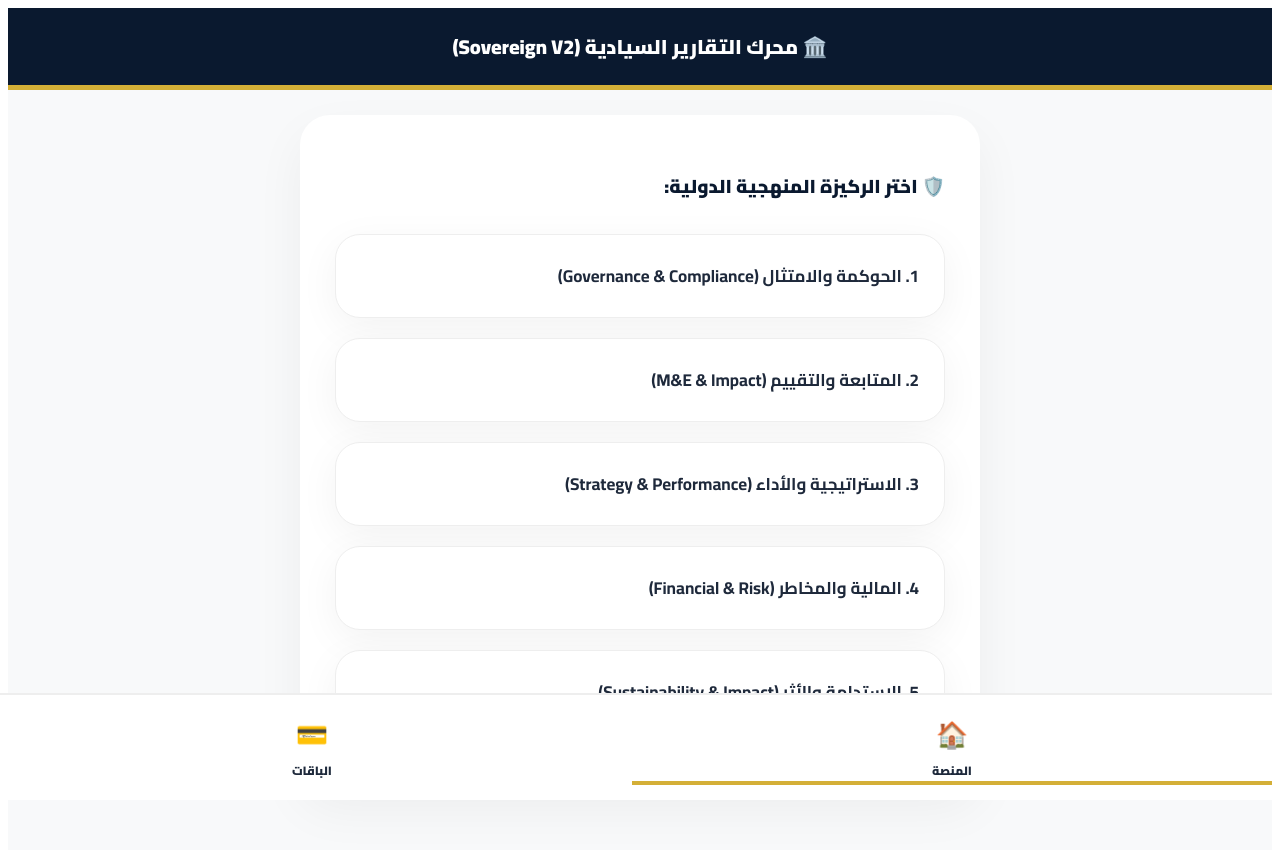
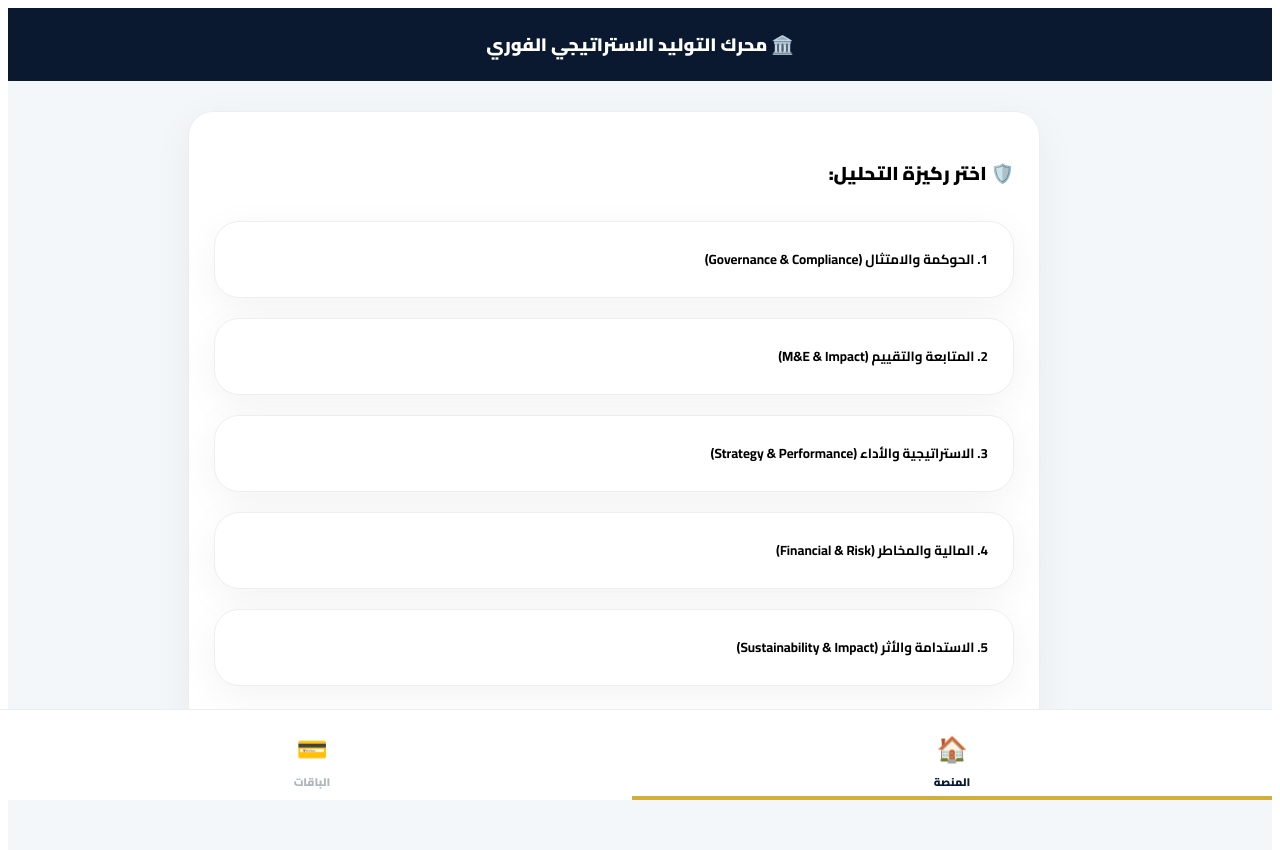
Before and after one commit to al-mansoour-ai/al-mansoooour-ai, a Next.js app: page / in a window 1280 px wide. Shown: the top 850 px of the page. Built offline with nearby package versions, Linux system fonts and the light colour scheme.

Commit message:
Update index.js

```diff
--- a/pages/index.js
+++ b/pages/index.js
@@ -1,50 +1,64 @@
 import React, { useState, useEffect } from 'react';
 import Head from 'next/head';
-// استيراد البيانات من الملف الموجود في نفس المجلد
 import engineData from './sovereign_engine.json';
 
-export default function SovereignMasterPlatform() {
+export default function SovereignAutoGenerator() {
   const [activeTab, setActiveTab] = useState('platform');
   const [currentStep, setCurrentStep] = useState(0);
   const [selectedPillar, setSelectedPillar] = useState(null);
   const [selectedTrack, setSelectedTrack] = useState(null);
+  const [formData, setFormData] = useState({});
+  const [showFinalReport, setShowFinalReport] = useState(false);
   const [isClient, setIsClient] = useState(false);
 
   useEffect(() => { setIsClient(true); }, []);
   if (!isClient) return null;
 
+  // محرك الصياغة الاستشارية التلقائي
+  const renderProfessionalAnalysis = (question, answer) => {
+    if (!answer || answer.trim() === "") return "لا توجد بيانات كافية للتحليل.";
+    // صياغة استنتاجية بسيطة تحاكي الذكاء الاصطناعي
+    const templates = [
+      `بناءً على المعطيات المرصودة بشأن (${question})، تبين أن هناك ${answer}. وهذا يستوجب مراجعة استراتيجية لضمان الامتثال المعياري.`,
+      `تشير البيانات الميدانية المتعلقة بـ (${question}) إلى وجود (${answer})، مما يستدعي تدخلًا تطويريًا لرفع كفاءة الأداء المؤسسي.`,
+      `من خلال فحص (${question})، تم رصد أن (${answer}). نوصي بتعزيز نقاط القوة ومعالجة الفجوات المذكورة وفق الجدول الزمني.`
+    ];
+    // اختيار قالب عشوائي ليعطي انطباع التنوع في التقرير
+    return templates[Math.floor(Math.random() * templates.length)];
+  };
+
   return (
-    <div dir="rtl" style={{ backgroundColor: "#f8f9fa", minHeight: "100vh", paddingBottom: "110px" }}>
+    <div dir="rtl" style={{ backgroundColor: "#f4f7f9", minHeight: "100vh", paddingBottom: "110px" }}>
       <Head>
-        <title>منصة المنصور السيادية</title>
+        <title>منصة المنصور - التوليد التلقائي</title>
         <link href="https://fonts.googleapis.com/css2?family=Cairo:wght@400;700;900&display=swap" rel="stylesheet" />
       </Head>
 
       <style>{`
-        * { font-family: 'Cairo', sans-serif !important; color: #1e293b; }
-        .card { background:white; padding:25px; border-radius:25px; box-shadow:0 10px 40px rgba(0,0,0,0.05); margin-bottom:20px; border:1px solid #eee; cursor:pointer; text-align:right; width:100%; transition: 0.3s; }
-        .card:hover { border-color: #d4af37; background: #fffdf5; transform: translateY(-3px); }
-        .hint { background:#f0fdf4; border-right:5px solid #22c55e; padding:15px; border-radius:12px; margin-bottom:15px; font-size:14px; color:#166534; line-height: 1.6; }
-        .nav-link { flex: 1; border: none; background: none; color: #adb5bd; padding: 15px 0; cursor: pointer; }
-        .nav-link.active { color: #0a192f; border-bottom: 4px solid #d4af37; font-weight: 900; }
-        @media print { .no-print { display: none !important; } }
+        * { font-family: 'Cairo', sans-serif !important; }
+        .card { background:white; padding:25px; border-radius:25px; box-shadow:0 10px 40px rgba(0,0,0,0.05); margin-bottom:20px; border:1px solid #eee; cursor:pointer; width:100%; text-align:right; }
+        .executive-report { background: #fff; padding: 50px; border-radius: 10px; min-height: 297mm; position: relative; }
+        .gold-border { border-top: 10px solid #d4af37; border-bottom: 10px solid #0a192f; }
+        .section-title { color: #d4af37; border-right: 5px solid #0a192f; padding-right: 15px; margin: 30px 0 15px 0; font-weight: 900; }
+        .nav-btn { flex: 1; border: none; background: none; color: #adb5bd; padding: 15px 0; cursor: pointer; }
+        .nav-btn.active { color: #0a192f; border-bottom: 4px solid #d4af37; font-weight: 900; }
+        @media print { .no-print { display: none !important; } .executive-report { padding: 0; box-shadow: none; } }
       `}</style>
 
-      <div className="no-print" style={{ background: "#0a192f", color: "white", padding: "20px", textAlign: "center", borderBottom: "5px solid #d4af37" }}>
-        <h2 style={{ fontSize: "20px", fontWeight: 900, margin: 0, color: "white" }}>🏛️ محرك التقارير السيادية (Sovereign V2)</h2>
+      {/* الهيدر العلوي */}
+      <div className="no-print" style={{ background: "#0a192f", color: "white", padding: "20px", textAlign: "center" }}>
+        <h2 style={{ fontSize: "18px", fontWeight: 900, margin: 0 }}>🏛️ محرك التوليد الاستراتيجي الفوري</h2>
       </div>
 
-      <main style={{ maxWidth: "680px", margin: "25px auto", padding: "0 15px" }}>
-        {activeTab === 'platform' && (
-          <div style={{ background: "white", padding: "35px", borderRadius: "30px", boxShadow: "0 20px 50px rgba(0,0,0,0.05)" }}>
+      <main style={{ maxWidth: "800px", margin: "30px auto", padding: "0 20px" }}>
 
+        {activeTab === 'platform' && !showFinalReport && (
+          <div className="card">
             {currentStep === 0 && (
               <>
-                <h3 style={{ fontWeight: 900, color: "#0a192f", marginBottom: "30px" }}>🛡️ اختر الركيزة المنهجية الدولية:</h3>
+                <h3 style={{ fontWeight: 900, marginBottom: "30px" }}>🛡️ اختر ركيزة التحليل:</h3>
                 {engineData?.pillars?.map(p => (
-                  <button key={p.id} onClick={() => { setSelectedPillar(p); setCurrentStep(1); }} className="card">
-                    <b style={{ fontSize: "17px" }}>{p.name}</b>
-                  </button>
+                  <button key={p.id} onClick={() => { setSelectedPillar(p); setCurrentStep(1); }} className="card"><b>{p.name}</b></button>
                 ))}
               </>
             )}
@@ -52,16 +66,10 @@ export default function SovereignMasterPlatform() {
             {currentStep === 1 && selectedPillar && (
               <>
                 <h3 style={{ color: "#d4af37", fontWeight: 900 }}>{selectedPillar.name}</h3>
-                {selectedPillar.tracks?.length > 0 ? (
-                  selectedPillar.tracks.map(t => (
-                    <button key={t.id} onClick={() => { setSelectedTrack(t); setCurrentStep(2); }} className="card">
-                      <b>{t.name}</b>
-                    </button>
-                  ))
-                ) : (
-                  <div className="card" style={{ cursor: "default", color: "#666" }}>قريباً سيتم تفعيل كافة مسارات هذه الركيزة...</div>
-                )}
-                <button onClick={() => setCurrentStep(0)} style={{ width: "100%", padding: "15px", borderRadius: "12px", border: "1px solid #eee", background: "none" }}>تراجع للركائز</button>
+                {selectedPillar.tracks?.map(t => (
+                  <button key={t.id} onClick={() => { setSelectedTrack(t); setCurrentStep(2); }} className="card"><b>{t.name}</b></button>
+                ))}
+                <button onClick={() => setCurrentStep(0)} style={{ width: "100%", padding: "15px", borderRadius: "15px", border: "1px solid #ddd" }}>تراجع</button>
               </>
             )}
 
@@ -69,39 +77,69 @@ export default function SovereignMasterPlatform() {
               <>
                 <h3 style={{ color: "#0a192f", fontWeight: 900, marginBottom: "30px" }}>{selectedTrack.name}</h3>
                 {selectedTrack.questions?.map((q, idx) => (
-                  <div key={idx} style={{ marginBottom: "40px" }}>
-                    <label style={{ fontWeight: 900, display: "block", marginBottom: "12px", fontSize: "16px" }}>{idx + 1}. {q.q}</label>
-                    <div className="hint">💡 مثال استرشادي: {q.example}</div>
-                    <textarea rows="5" style={{ width: "100%", padding: "18px", borderRadius: "18px", border: "1px solid #cbd5e1", fontSize: "15px", boxSizing: "border-box" }} placeholder="أدخل البيانات الميدانية هنا..."></textarea>
+                  <div key={idx} style={{ marginBottom: "35px" }}>
+                    <label style={{ fontWeight: 900, display: "block", marginBottom: "10px" }}>{idx + 1}. {q.q}</label>
+                    <textarea
+                      onChange={(e) => setFormData({...formData, [`${selectedTrack.id}_${idx}`]: e.target.value})}
+                      rows="4"
+                      style={{ width: "100%", padding: "15px", borderRadius: "15px", border: "1px solid #cbd5e1", fontSize: "15px" }}
+                      placeholder="صف الواقع الميداني هنا..."
+                    />
                   </div>
                 ))}
                 <div style={{ display: "flex", gap: "15px" }}>
-                  <button onClick={() => setCurrentStep(1)} style={{ flex: 1, padding: "20px", borderRadius: "15px", background: "#f1f5f9", fontWeight: 700, border: "none" }}>السابق</button>
-                  <button onClick={() => window.print()} style={{ flex: 2, padding: "20px", background: "#d4af37", color: "#0a192f", borderRadius: "15px", fontWeight: 900, border: "none" }}>توليد التقرير النهائي 📄</button>
+                  <button onClick={() => setCurrentStep(1)} style={{ flex: 1, padding: "20px", borderRadius: "15px", background: "#f1f5f9", border: "none" }}>السابق</button>
+                  <button onClick={() => setShowFinalReport(true)} style={{ flex: 2, padding: "20px", background: "#d4af37", color: "#0a192f", borderRadius: "15px", fontWeight: 900, border: "none" }}>توليد التقرير الجاهز 📄</button>
                 </div>
               </>
             )}
           </div>
         )}
 
-        {activeTab === 'pricing' && (
-          <div style={{ background: "white", padding: "40px", borderRadius: "30px", textAlign: "center" }}>
-            <h3 style={{ fontWeight: 900, color: "#0a192f", fontSize: "24px" }}>💰 اشتراكات النخبة الاستراتيجية</h3>
-            <div style={{ border: "2px solid #d4af37", padding: "30px", borderRadius: "25px", margin: "30px 0", background: "#fffdf5" }}>
-              <h4 style={{ margin: 0, fontSize: "22px" }}>باقة الاحتراف (Pro)</h4>
-              <div style={{ fontSize: "36px", fontWeight: 900, color: "#d4af37", margin: "15px 0" }}>$29 <small style={{ fontSize: "14px" }}>/ شهر</small></div>
-              <button style={{ width: "100%", background: "#0a192f", color: "white", padding: "18px", borderRadius: "15px", border: "none", fontWeight: 900 }}>اشترك الآن</button>
+        {/* شاشة التقرير النهائي (الجاهز) */}
+        {showFinalReport && (
+          <div className="executive-report gold-border">
+            <div style={{ textAlign: "left", fontSize: "12px", color: "#666" }}>التاريخ: {new Date().toLocaleDateString('ar-YE')}</div>
+            <div style={{ textAlign: "center", marginBottom: "50px" }}>
+              <h1 style={{ color: "#0a192f", fontWeight: 900, margin: 0, fontSize: "28px" }}>تقرير تشخيصي استراتيجي</h1>
+              <div style={{ width: "100px", height: "4px", background: "#d4af37", margin: "10px auto" }}></div>
+              <p style={{ fontWeight: 700 }}>مسار التحليل: {selectedTrack.name}</p>
+            </div>
+
+            <h3 className="section-title">1. الملخص التنفيذي (Executive Summary)</h3>
+            <p>بناءً على عملية المتابعة والتقييم الميدانية، تم فحص مجموعة من المؤشرات المنهجية ضمن ركيزة ({selectedPillar.name}). تهدف هذه المخرجات إلى تقديم رؤية واضحة لصناع القرار حول مستوى الأداء والتحديات القائمة.</p>
+
+            <h3 className="section-title">2. المخرجات والتحليل الفني</h3>
+            {selectedTrack.questions.map((q, idx) => (
+              <div key={idx} style={{ marginBottom: "25px" }}>
+                <h4 style={{ margin: "0 0 5px 0", color: "#334155" }}>● {q.q}</h4>
+                <div style={{ padding: "15px", background: "#f8fafc", borderRadius: "8px", fontSize: "15px", color: "#1e293b", borderRight: "3px solid #d4af37" }}>
+                  {renderProfessionalAnalysis(q.q, formData[`${selectedTrack.id}_${idx}`])}
+                </div>
+              </div>
+            ))}
+
+            <h3 className="section-title">3. التوصيات الاستراتيجية</h3>
+            <ul style={{ lineHeight: "2" }}>
+              <li>تفعيل نظام الرقابة الصارمة على المؤشرات التي أظهرت انحرافاً.</li>
+              <li>تعزيز التدريب التخصصي للكوادر في الجوانب الضعيفة المرصودة.</li>
+              <li>أتمتة الدورة المستندية لضمان سرعة الاستجابة وشفافية البيانات.</li>
+            </ul>
+
+            <div className="no-print" style={{ marginTop: "50px", display: "flex", gap: "10px" }}>
+              <button onClick={() => setShowFinalReport(false)} style={{ flex: 1, padding: "15px", background: "#eee", borderRadius: "10px", border: "none" }}>تعديل البيانات</button>
+              <button onClick={() => window.print()} style={{ flex: 2, padding: "15px", background: "#0a192f", color: "white", borderRadius: "10px", border: "none", fontWeight: 900 }}>طباعة التقرير / حفظ PDF</button>
             </div>
           </div>
         )}
       </main>
 
-      <nav className="no-print" style={{ position: "fixed", bottom: 0, width: "100%", height: "90px", background: "white", display: "flex", borderTop: "2px solid #eee", zIndex: 1000, paddingBottom: "15px" }}>
-        <button onClick={() => { setActiveTab('platform'); setCurrentStep(0); }} className={`nav-link ${activeTab === 'platform' ? 'active' : ''}`}>
-          <div style={{ fontSize: "26px" }}>🏠</div><div style={{ fontSize: "12px", fontWeight: 900 }}>المنصة</div>
+      <nav className="no-print" style={{ position: "fixed", bottom: 0, width: "100%", height: "90px", background: "white", display: "flex", borderTop: "1px solid #eee", zIndex: 1000 }}>
+        <button onClick={() => { setShowFinalReport(false); setActiveTab('platform'); setCurrentStep(0); }} className={`nav-btn ${activeTab === 'platform' ? 'active' : ''}`}>
+          <div style={{ fontSize: "25px" }}>🏠</div><div style={{ fontSize: "11px", fontWeight: 900 }}>المنصة</div>
         </button>
-        <button onClick={() => setActiveTab('pricing')} className={`nav-link ${activeTab === 'pricing' ? 'active' : ''}`}>
-          <div style={{ fontSize: "26px" }}>💳</div><div style={{ fontSize: "12px", fontWeight: 900 }}>الباقات</div>
+        <button onClick={() => setActiveTab('pricing')} className={`nav-btn ${activeTab === 'pricing' ? 'active' : ''}`}>
+          <div style={{ fontSize: "25px" }}>💳</div><div style={{ fontSize: "11px", fontWeight: 900 }}>الباقات</div>
         </button>
       </nav>
     </div>
```
